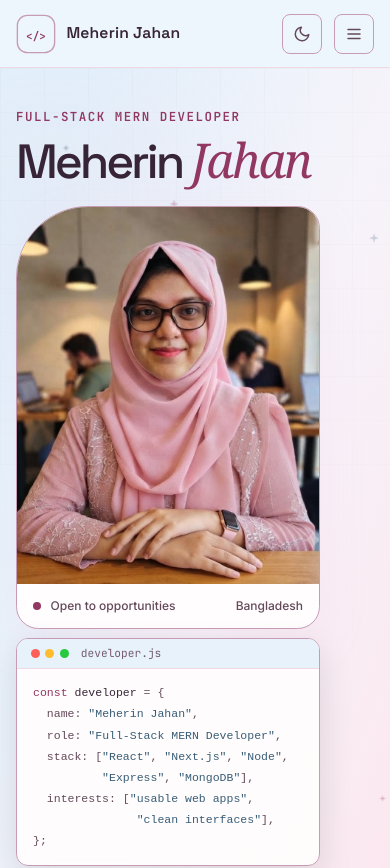
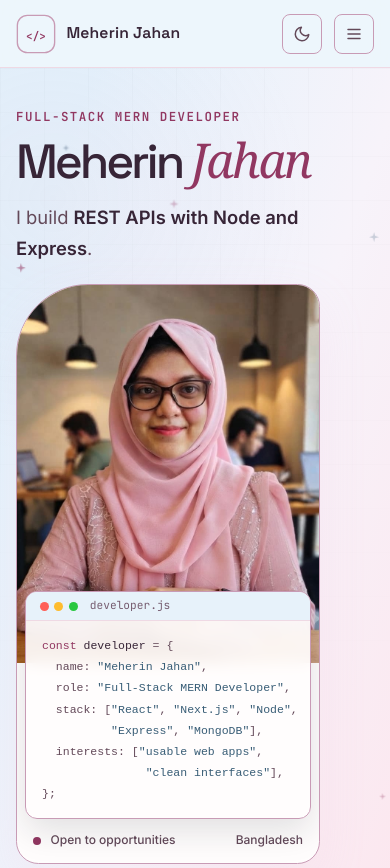
Before and after one commit to meherin02/Portfolio_Erin, a React (Vite) app: page / in a window 390 px wide. Shown: the top 868 px of the page. Built offline with nearby package versions, Linux system fonts and the light colour scheme.

Commit message:
Restore rotating intro and overlap code panel with portrait

```diff
--- a/src/components/Hero.jsx
+++ b/src/components/Hero.jsx
@@ -1,4 +1,5 @@
-import { profile } from '../data/content.js';
+import { useEffect, useState } from 'react';
+import { heroPhrases, profile } from '../data/content.js';
 import { BrandIcon, Icon } from './icons.jsx';
 
 // Horizontal position, vertical position, and size of each background star.
@@ -25,6 +26,27 @@ function CodeCard() {
   );
 }
 
+function BuildLine() {
+  const [index, setIndex] = useState(0);
+  useEffect(() => {
+    const motion = window.matchMedia('(prefers-reduced-motion: reduce)');
+    let timer;
+    function sync() {
+      window.clearInterval(timer);
+      if (!motion.matches) {
+        timer = window.setInterval(() => setIndex(i => (i + 1) % heroPhrases.length), 3800);
+      }
+    }
+    sync();
+    motion.addEventListener('change', sync);
+    return () => {
+      window.clearInterval(timer);
+      motion.removeEventListener('change', sync);
+    };
+  }, []);
+  return <p className="hero-line">I build <span className="rotate-phrase" key={index}>{heroPhrases[index]}</span>.</p>;
+}
+
 export default function Hero() {
   const names = profile.name.split(' ');
   const surname = names.pop();
@@ -39,15 +61,17 @@ export default function Hero() {
         <div className="intro-heading">
           <p className="occupation">{profile.role}</p>
           <h1 id="hero-title">{names.join(' ')} <em>{surname}</em></h1>
+          <BuildLine />
         </div>
         <div className="portrait-group">
           <figure className="portrait-panel">
             <img src={profile.portrait.src} alt={profile.portrait.alt}
               width="1024" height="1024" fetchPriority="high"
               style={{ objectPosition: profile.portrait.position }} />
+            <CodeCard />
             <figcaption><span className="availability-dot" />{profile.status}<span>{profile.location}</span></figcaption>
           </figure>
-          <CodeCard />
+
         </div>
         <div className="intro-details">
           <p className="hero-intro">{profile.intro}</p>
--- a/src/styles/app.css
+++ b/src/styles/app.css
@@ -1511,9 +1511,11 @@ input[aria-invalid='true']:focus, textarea[aria-invalid='true']:focus {
   position: relative;
   inset: auto;
   transform: none;
-  width: min(100%, 21rem);
-  margin: -.6rem 0 0 -1.25rem;
+  width: min(calc(100% - 1rem), 21rem);
+  margin: -6rem auto 0;
 }
 @media (max-width: 650px) {
-  .portrait-group .code-card { margin: .55rem 0 0; }
-}
+  .portrait-group .code-card { margin-top: -4.5rem; }
+}
+.intro-heading .hero-line { margin-top: 1rem; }
+@media (max-width: 650px) { .intro-heading .hero-line { min-height: 2lh; } }
```
